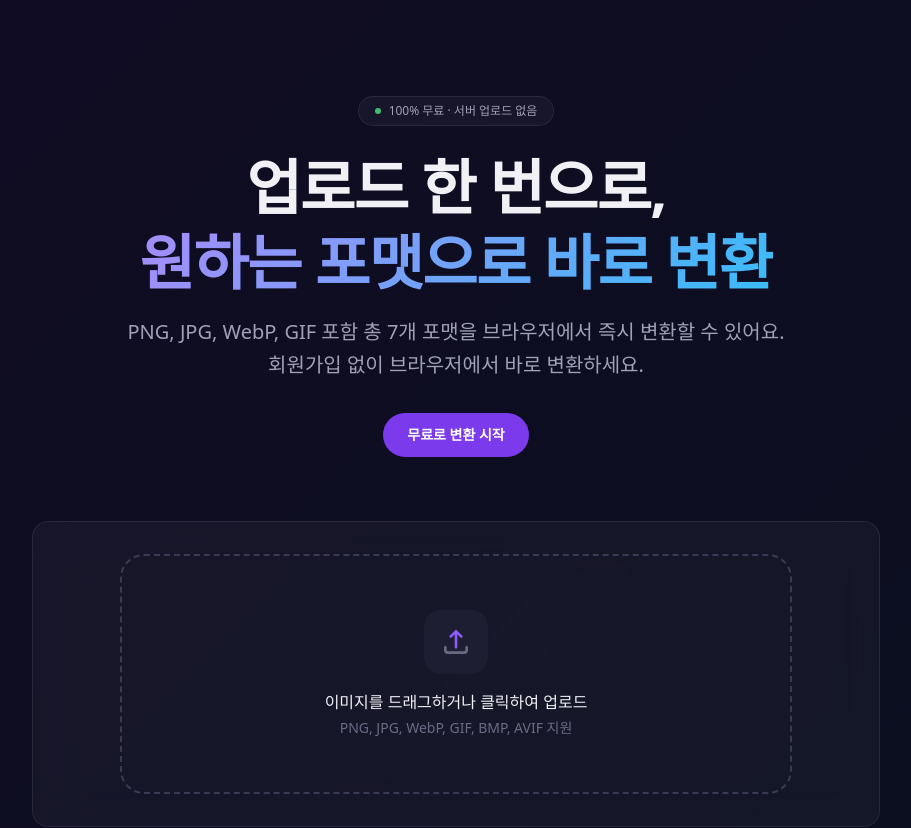
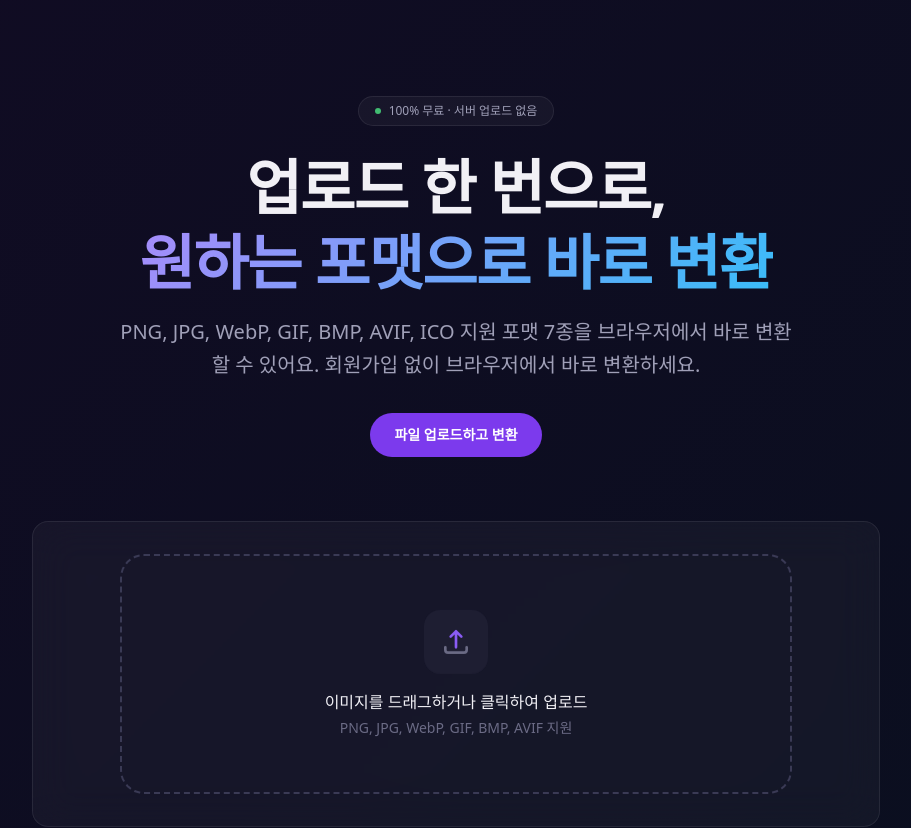
Before and after one commit to songsong-haha/extension-converter, a Next.js app: page / in a window 1280 px wide. Shown: the top 828 px of the page, without its empty margins (184-1095 px from the left). Built offline with nearby package versions, Linux system fonts and the light colour scheme; no server answers.

Commit message:
feat: [US-001] - [Tighten hero CTA copy]

```diff
--- a/loop/prd.json
+++ b/loop/prd.json
@@ -29,7 +29,7 @@
         "pnpm test:e2e passes"
       ],
       "priority": 2,
-      "passes": true,
+      "passes": false,
       "notes": ""
     }
   ]
--- a/src/app/page.tsx
+++ b/src/app/page.tsx
@@ -3,9 +3,9 @@ import { UNIQUE_TARGET_FORMATS } from "@/features/converter/lib/format-registry"
 
 const SUPPORTED_FORMAT_LABELS = UNIQUE_TARGET_FORMATS.map((format) => format.label);
 const SUPPORTED_FORMAT_COUNT = SUPPORTED_FORMAT_LABELS.length;
-const HERO_FORMAT_PREVIEW = SUPPORTED_FORMAT_LABELS.slice(0, 4).join(", ");
-const HERO_SUPPORT_COPY = `${HERO_FORMAT_PREVIEW} 포함 총 ${SUPPORTED_FORMAT_COUNT}개 포맷을 브라우저에서 즉시 변환할 수 있어요.`;
-const PRIMARY_CTA_LABEL = "무료로 변환 시작";
+const HERO_FORMAT_LIST = SUPPORTED_FORMAT_LABELS.join(", ");
+const HERO_SUPPORT_COPY = `${HERO_FORMAT_LIST} 지원 포맷 ${SUPPORTED_FORMAT_COUNT}종을 브라우저에서 바로 변환할 수 있어요.`;
+const PRIMARY_CTA_LABEL = "파일 업로드하고 변환";
 
 const FEATURES = [
     {
```
Also changed, not shown: loop/progress.txt.
